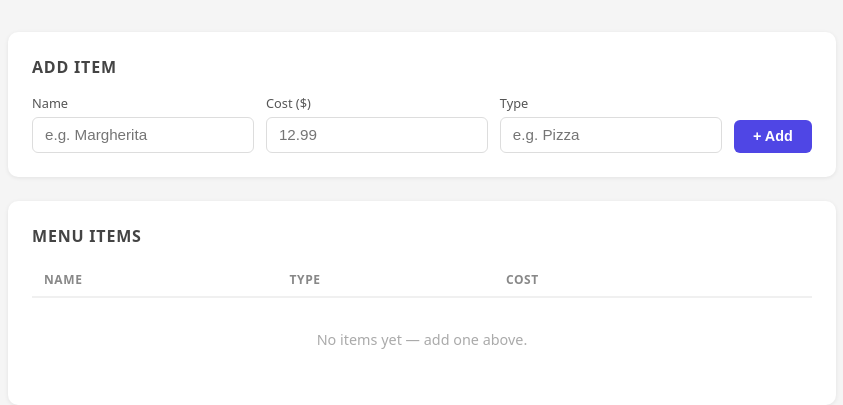
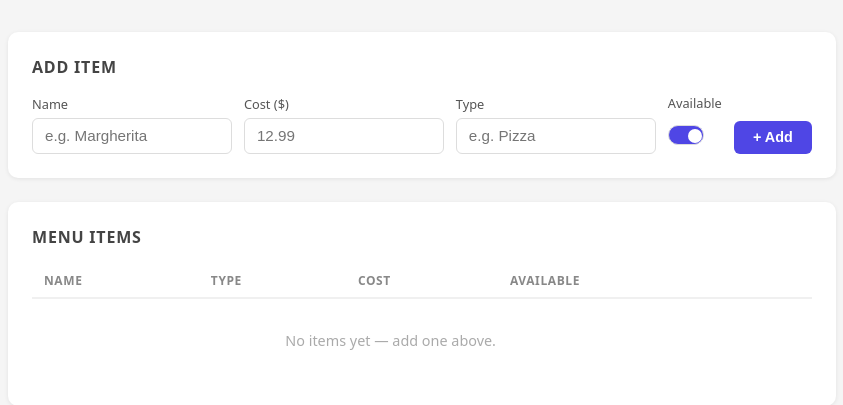
Before and after one commit to colinanlewis-dev/fgCon, a FastAPI app: page /menu in a window 1280 px wide. Shown: the part 95-500 px from the top of the page, without its empty margins (218-1061 px from the left). Run offline with FastAPI, Linux system fonts and the light colour scheme; data that the repository does not hold is empty.

Commit message:
feat: add isAvailable field to menu manager

```diff
--- a/main.py
+++ b/main.py
@@ -12,12 +12,14 @@ class MenuItem(BaseModel):
     itemName: str
     itemCost: float
     itemType: str
+    isAvailable: bool = True
 
 
 class MenuItemUpdate(BaseModel):
     itemName: Optional[str] = None
-    itemCost: Optional[int] = None
+    itemCost: Optional[float] = None
     itemType: Optional[str] = None
+    isAvailable: Optional[bool] = None
 
 
 @app.get("/", response_class=HTMLResponse)
--- a/templates/menu.html
+++ b/templates/menu.html
@@ -14,7 +14,15 @@
     .card { background: white; border-radius: 10px; padding: 1.5rem; margin-bottom: 1.5rem; box-shadow: 0 1px 4px rgba(0,0,0,0.08); }
     .card h2 { font-size: 1rem; font-weight: 600; margin-bottom: 1rem; color: #444; text-transform: uppercase; letter-spacing: .05em; }
 
-    form { display: grid; grid-template-columns: 1fr 1fr 1fr auto; gap: .75rem; align-items: end; }
+    form { display: grid; grid-template-columns: 1fr 1fr 1fr auto auto; gap: .75rem; align-items: end; }
+    .toggle-label { display: flex; flex-direction: column; gap: .3rem; font-size: .8rem; font-weight: 500; color: #555; }
+    .toggle-wrap { display: flex; align-items: center; gap: .5rem; padding: .55rem 0; }
+    .toggle { appearance: none; width: 36px; height: 20px; background: #ddd; border-radius: 99px; cursor: pointer; transition: background .2s; position: relative; flex-shrink: 0; }
+    .toggle:checked { background: #4f46e5; }
+    .toggle::after { content: ''; position: absolute; width: 14px; height: 14px; background: white; border-radius: 50%; top: 3px; left: 3px; transition: left .2s; }
+    .toggle:checked::after { left: 19px; }
+    .badge-unavail { background: #fef2f2; color: #dc2626; }
+    .badge-avail { background: #ecfdf5; color: #059669; }
     label { display: flex; flex-direction: column; gap: .3rem; font-size: .8rem; font-weight: 500; color: #555; }
     input, select { padding: .55rem .75rem; border: 1px solid #ddd; border-radius: 6px; font-size: .95rem; width: 100%; }
     input:focus, select:focus { outline: 2px solid #4f46e5; border-color: transparent; }
@@ -55,8 +63,9 @@
     <form id="addForm">
       <label>Name <input id="addName" placeholder="e.g. Margherita" required /></label>
       <label>Cost ($) <input id="addCost" type="number" min="0" step="0.01" placeholder="12.99" required /></label>
-      <label>Type
-        <input id="addType" placeholder="e.g. Pizza" required />
+      <label>Type <input id="addType" placeholder="e.g. Pizza" required /></label>
+      <label class="toggle-label">Available
+        <div class="toggle-wrap"><input class="toggle" id="addAvailable" type="checkbox" checked /></div>
       </label>
       <button type="submit" class="btn-add">+ Add</button>
     </form>
@@ -69,6 +78,9 @@
       <label>Name <input id="editName" required /></label>
       <label>Cost ($) <input id="editCost" type="number" min="0" step="0.01" required /></label>
       <label>Type <input id="editType" required /></label>
+      <label class="toggle-label">Available
+        <div class="toggle-wrap"><input class="toggle" id="editAvailable" type="checkbox" /></div>
+      </label>
       <div style="display:flex;gap:.5rem">
         <button type="submit" class="btn-save">Save</button>
         <button type="button" class="btn-cancel" onclick="cancelEdit()">Cancel</button>
@@ -81,7 +93,7 @@
     <h2>Menu Items</h2>
     <table>
       <thead>
-        <tr><th>Name</th><th>Type</th><th>Cost</th><th></th></tr>
+        <tr><th>Name</th><th>Type</th><th>Cost</th><th>Available</th><th></th></tr>
       </thead>
       <tbody id="menuBody"></tbody>
     </table>
@@ -106,8 +118,9 @@
         <td>${esc(item.itemName)}</td>
         <td><span class="badge">${esc(item.itemType)}</span></td>
         <td>$${item.itemCost.toFixed(2)}</td>
+        <td><span class="badge ${item.isAvailable ? 'badge-avail' : 'badge-unavail'}">${item.isAvailable ? 'Yes' : 'No'}</span></td>
         <td><div class="actions">
-          <button class="btn-edit" onclick="startEdit(${item.id}, '${esc(item.itemName)}', ${item.itemCost}, '${esc(item.itemType)}')">Edit</button>
+          <button class="btn-edit" onclick="startEdit(${item.id}, '${esc(item.itemName)}', ${item.itemCost}, '${esc(item.itemType)}', ${item.isAvailable})">Edit</button>
           <button class="btn-del" onclick="deleteItem(${item.id})">Delete</button>
         </div></td>
       </tr>`).join('');
@@ -122,6 +135,7 @@
         itemName: document.getElementById('addName').value,
         itemCost: parseFloat(document.getElementById('addCost').value),
         itemType: document.getElementById('addType').value,
+        isAvailable: document.getElementById('addAvailable').checked,
       })
     });
     e.target.reset();
@@ -129,11 +143,12 @@
     load();
   });
 
-  function startEdit(id, name, cost, type) {
+  function startEdit(id, name, cost, type, available) {
     editingId = id;
     document.getElementById('editName').value = name;
     document.getElementById('editCost').value = cost;
     document.getElementById('editType').value = type;
+    document.getElementById('editAvailable').checked = available;
     document.getElementById('editCard').style.display = '';
     document.getElementById('editCard').scrollIntoView({ behavior: 'smooth' });
   }
@@ -152,6 +167,7 @@
         itemName: document.getElementById('editName').value,
         itemCost: parseFloat(document.getElementById('editCost').value),
         itemType: document.getElementById('editType').value,
+        isAvailable: document.getElementById('editAvailable').checked,
       })
     });
     cancelEdit();
```
